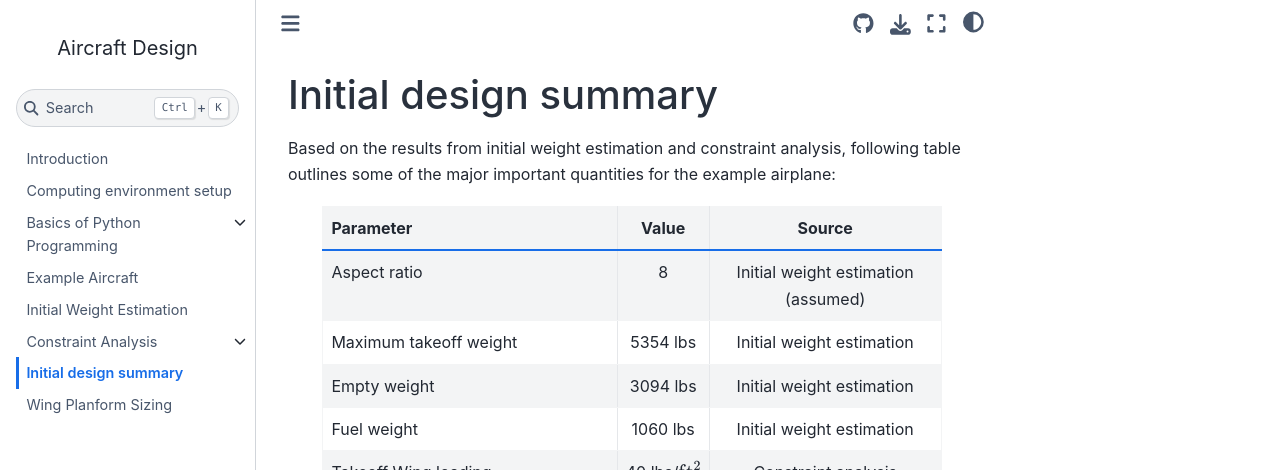
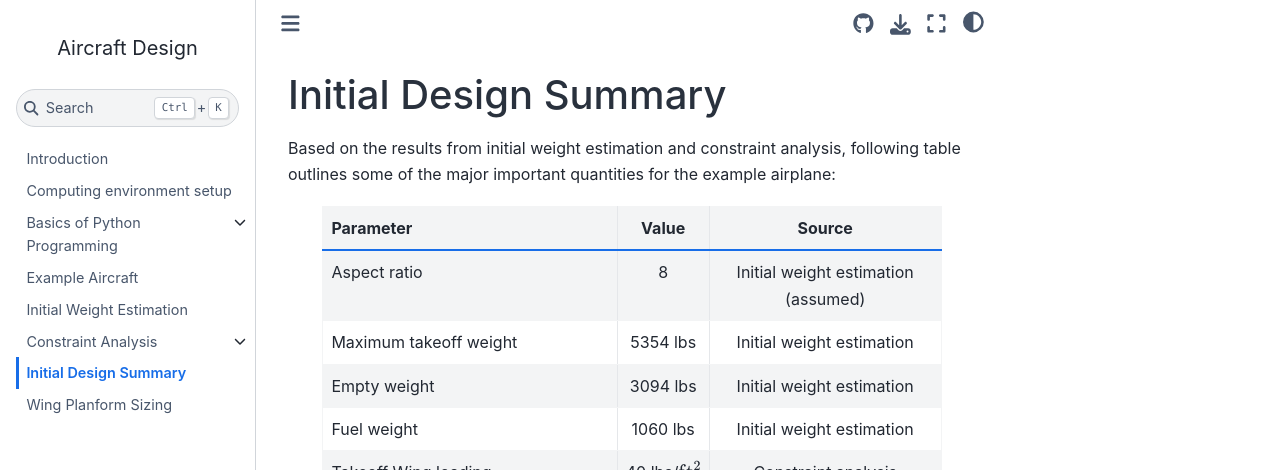
Before and after one commit to ComputationalDesignLab/aircraft-design, a Jupyter Book: the page built from book/baseline.md, in a window 1280 px wide and 1167 px high. Shown: the top 470 px of the window. Built offline with Jupyter Book 1.0.4 settings and Sphinx 7.4.7 and the Sphinx Book theme 1.1.4, drawn with Linux system fonts in a browser that asks for light colours.

Commit message:
updated title

```diff
--- a/book/baseline.md
+++ b/book/baseline.md
@@ -1,4 +1,4 @@
-# Initial design summary
+# Initial Design Summary
 
 Based on the results from initial weight estimation and constraint analysis, following table outlines some of the major important quantities for the example airplane:
 
```
